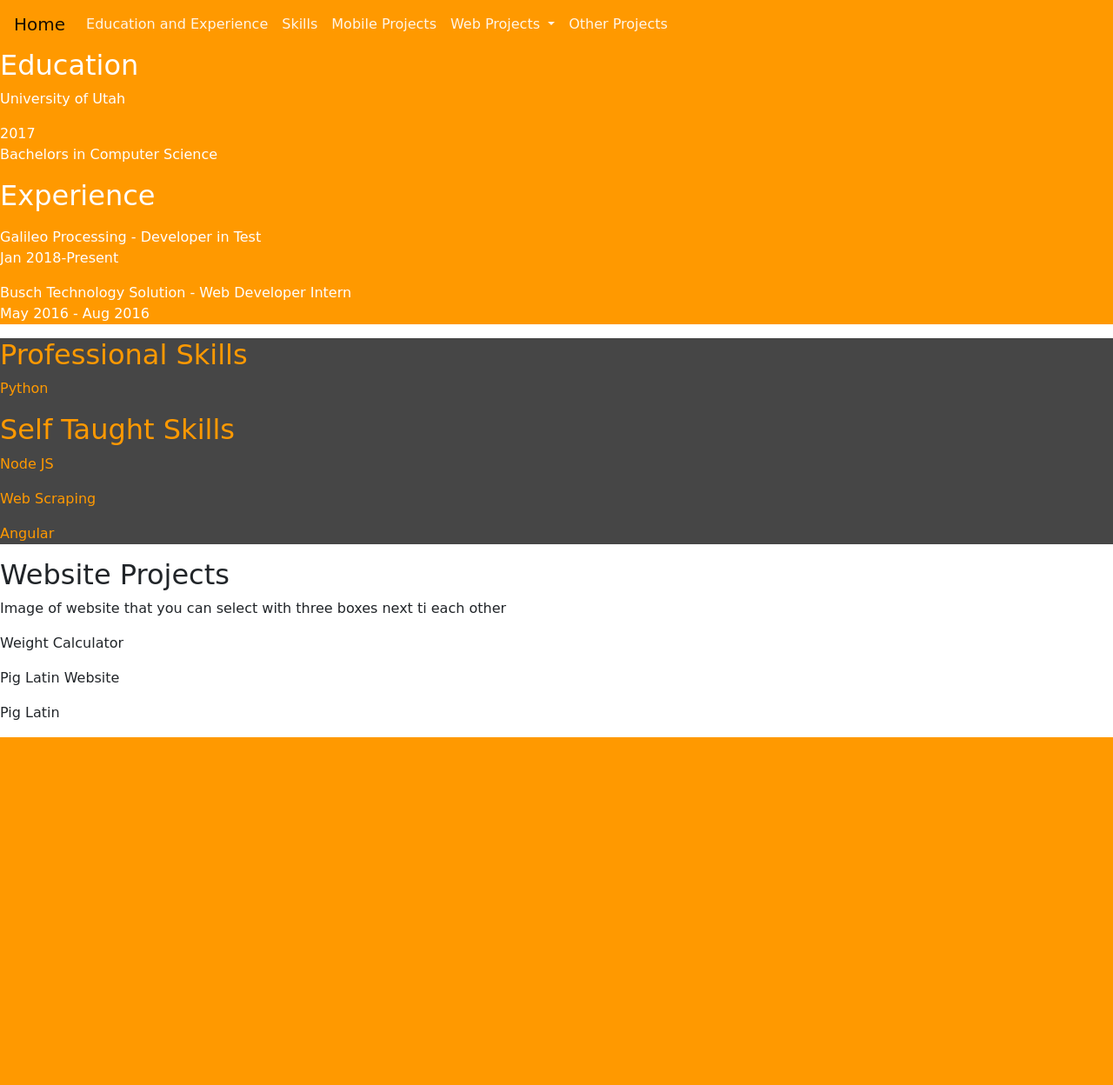
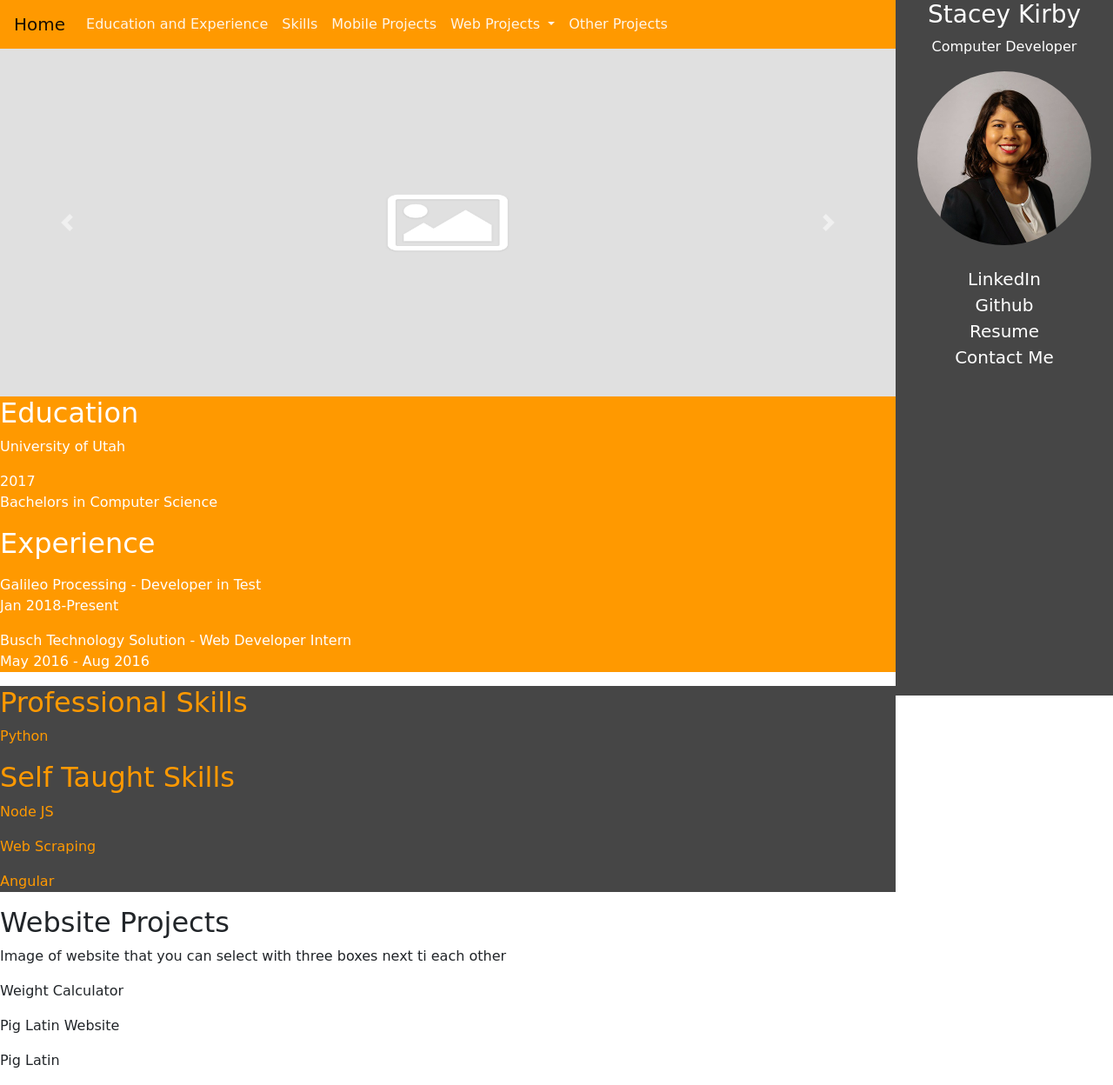
Before and after one commit to staceykirby/Website_Old, a PHP site: page / in a window 1280 px wide. Shown: the whole page at 87% size. Before the commit the page ends 848 px from the top, so only its background shows below. Run offline with PHP 8.4, Linux system fonts and the light colour scheme.

Commit message:
added resume and image for website and sidebar

```diff
--- a/home.css
+++ b/home.css
@@ -1,5 +1,6 @@
 body{
     font-family: cursive;
+    padding-right: 250px;
 }
 #educationAndExperience{
     background-color:#ff9900;
@@ -9,3 +10,43 @@ body{
     background-color:#464646;
     color: #ff9900;
 }
+.carousel-inner{
+    width:100%;
+    max-height: 400px !important;
+  }
+
+img{
+    max-height: 400px !important;
+}
+
+
+.wrapper {
+    display: flex;
+    width: 100%;
+    padding-right: 250px;
+    text-align: center;
+}
+
+#sidebar {
+    width: 250px;
+    position: fixed;
+    top: 0;
+    right: 0;
+    height: 100vh;
+    z-index: 999;
+    background: #464646;
+    color: #fff;
+    transition: all 0.3s;
+}
+
+#portfolioImage{
+    width: 200px;
+    border-radius: 50%;
+}
+.sideBarLinks{
+    color:white;
+    font-size: 20px;
+}
+.sideBarLinks:hover{
+    color:white;
+}
--- a/index.html
+++ b/index.html
@@ -42,9 +42,62 @@
           </ul>
         </div>
     </nav>
+
+    <div class="wrapper">
+        <!-- Sidebar -->
+        <nav id="sidebar">
+            <div class="sidebar-header">
+                <h3>Stacey Kirby</h3>
+            </div>
+            <ul class="list-unstyled components">
+                <p>Computer Developer</p>
+                <li>
+                  <img id = "portfolioImage" src = "StaceyKirby_Portfolio.jpg">
+                </li>
+                <br>
+                <li>
+                    <a class="sideBarLinks" href="https://www.linkedin.com/in/stacey-kirby-8692b5133">LinkedIn</a>
+                </li>
+                <li>
+                    <a class="sideBarLinks" href="https://github.com/staceykirby">Github</a>
+                </li>
+                    <a class="sideBarLinks" href="StaceyKirby_resume.pdf" download>Resume</a>
+                </li>
+                <li>
+                    <a class="sideBarLinks" href="mailto:staceykirby.utah@gmail.com">Contact Me</a>
+                </li>
+            </ul>
+
+        </nav>
+        <!-- Page Content -->
+    </div>
   </head>
 
   <body>
+    <!-- Image Maps implement them-->
+      <div id="myCarousel" class="carousel slide" data-ride="carousel">
+          <div class="carousel-inner">
+            <div class="carousel-item active">
+              <img class="d-block w-100" src="placeHolderImage.png" alt="First slide">
+            </div>
+            <div class="carousel-item">
+              <img class="d-block w-100" src="placeHolderImage.png" alt="Second slide">
+            </div>
+            <div class="carousel-item">
+              <img class="d-block w-100" src="placeHolderImage.png" alt="Third slide">
+            </div>
+          </div>
+          <a class="carousel-control-prev" href="#myCarousel" role="button" data-slide="prev">
+            <span class="carousel-control-prev-icon" aria-hidden="true"></span>
+            <span class="sr-only">Previous</span>
+          </a>
+          <a class="carousel-control-next" href="#myCarousel" role="button" data-slide="next">
+            <span class="carousel-control-next-icon" aria-hidden="true"></span>
+            <span class="sr-only">Next</span>
+          </a>
+        </div>
+
+
       <div id="educationAndExperience">
           <div id = "education" >
             <h2>Education</h2>
```
Also changed, not shown: placeHolderImage.png (added), 1 other file.
